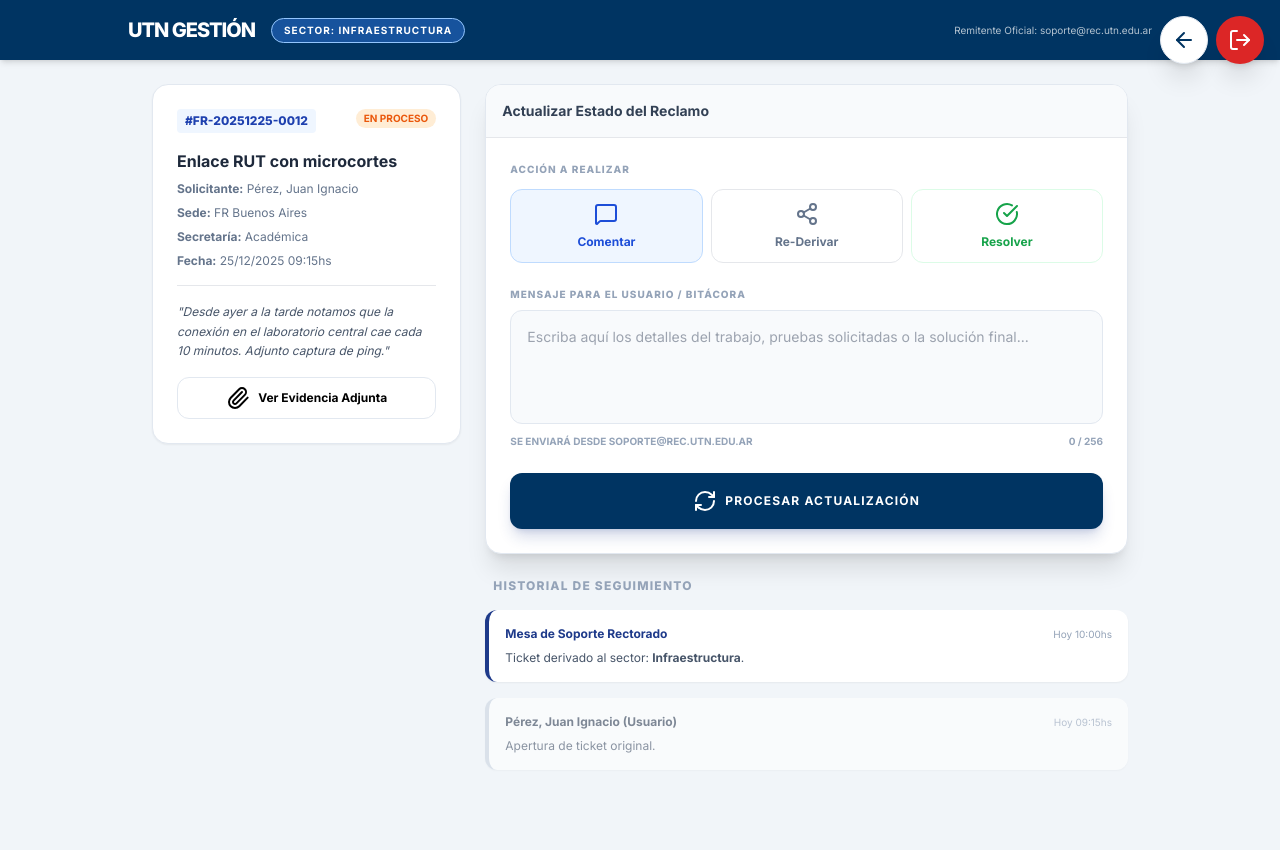
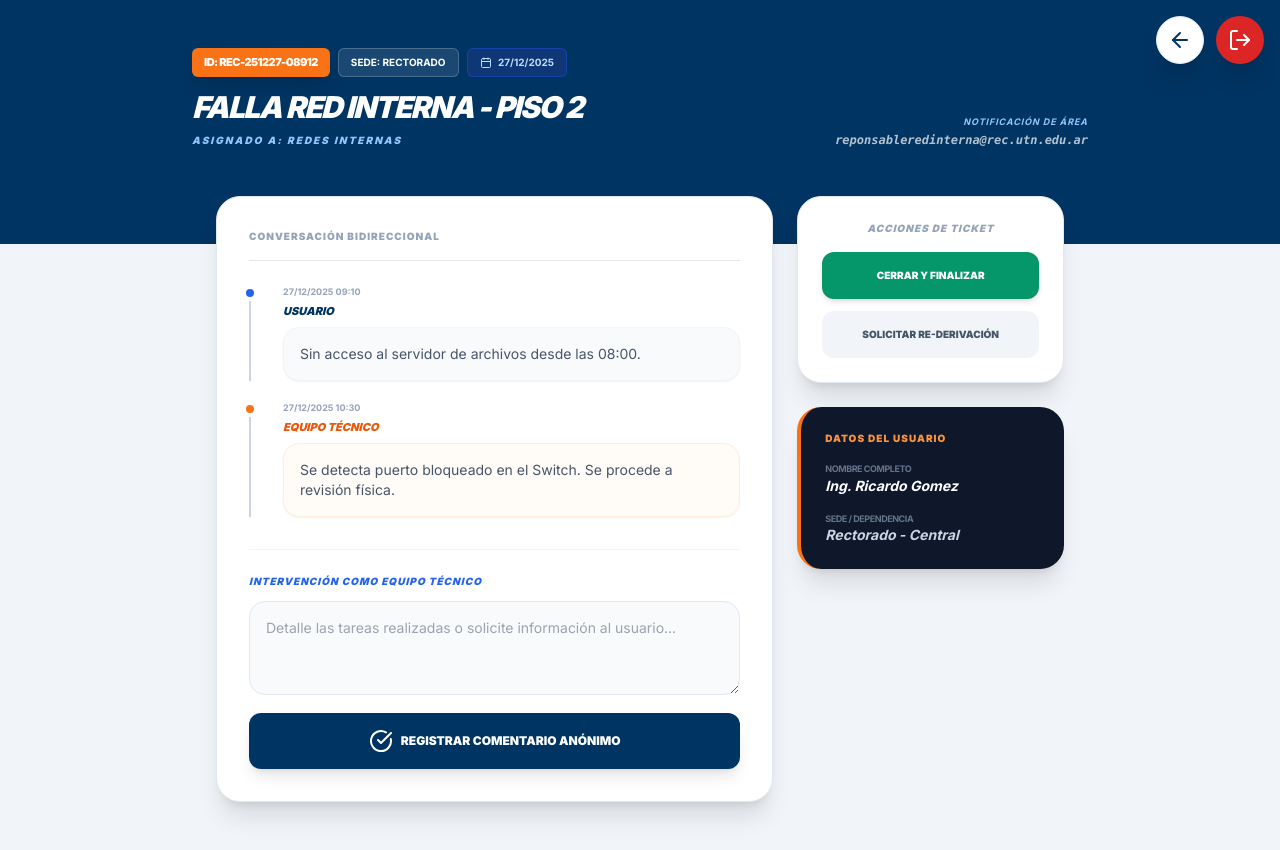
Before and after one commit to gfernandez-tic/soporte.tic, a plain HTML site: page tratamiento.html in a window 1280 px wide. Before the commit the page ends 800 px from the top, so only its background shows below. Drawn offline with nearby package versions, Linux system fonts and the light colour scheme.

Commit message:
Add files via upload

```diff
--- a/tratamiento.html
+++ b/tratamiento.html
@@ -3,190 +3,164 @@
 <head>
     <meta charset="UTF-8">
     <meta name="viewport" content="width=device-width, initial-scale=1.0">
-    <title>Gestión de Ticket - UTN TIC</title>
+    <title>Gestión Técnica - Soporte UTN</title>
     <script src="https://cdn.tailwindcss.com"></script>
     <script src="https://unpkg.com/lucide@latest"></script>
     <style>
-        @import url('https://fonts.googleapis.com/css2?family=Inter:wght@400;600;700;800&display=swap');
-        body { font-family: 'Inter', sans-serif; }
+        @import url('https://fonts.googleapis.com/css2?family=Inter:wght@400;700;900&display=swap');
+        body { font-family: 'Inter', sans-serif; background-color: #f1f5f9; }
+        .timeline-item { position: relative; padding-left: 32px; border-left: 2px solid #cbd5e1; margin-bottom: 20px; }
+        .timeline-dot { position: absolute; left: -9px; top: 0; width: 16px; height: 16px; border-radius: 50%; border: 4px solid white; }
     </style>
 </head>
-<body class="bg-slate-100 min-h-screen">
-<div class="fixed top-4 right-4 flex gap-2 z-50">
-    <button onclick="volverDashboard()" class="w-12 h-12 bg-white text-[#003462] rounded-full shadow-xl flex items-center justify-center hover:bg-slate-100 transition-all border border-slate-200" title="Volver al Dashboard">
+<body class="min-h-screen pb-12">
+
+    <div class="fixed top-4 right-4 flex gap-3 z-50">
+        <button onclick="window.history.back()" class="w-12 h-12 bg-white text-[#003462] rounded-full shadow-xl flex items-center justify-center border border-slate-200 hover:bg-slate-50 transition-all">
             <i data-lucide="arrow-left"></i>
         </button>
-
-    <a href="index.html" class="w-12 h-12 bg-red-600 text-white rounded-full shadow-xl flex items-center justify-center hover:bg-red-700 transition-all" title="Cerrar Sesión">
+        <a href="index.html" class="w-12 h-12 bg-red-600 text-white rounded-full shadow-xl flex items-center justify-center hover:bg-red-700 transition-all">
             <i data-lucide="log-out"></i>
         </a>
     </div>
 
-<script>
-    function volverDashboard() {
-        // Detecta el rol actual de la URL para no perderlo al volver
-        const params = new URLSearchParams(window.location.search);
-        const role = params.get('role') || params.get('user'); // Soporta ambos nombres de parámetro
-
-        if (role) {
-            window.location.href = "dashboard.html?role=" + role;
-        } else {
-            // Si por alguna razón no hay rol, vuelve al dashboard limpio o al login
-            window.location.href = "dashboard.html";
-        }
-    }
-    // Asegurar que los iconos se carguen
-    if (typeof lucide !== 'undefined') {
-        lucide.createIcons();
-    }
-</script>
-
-    <nav class="bg-[#003462] p-4 text-white shadow-md">
-        <div class="max-w-5xl mx-auto flex justify-between items-center">
-            <div class="flex items-center gap-4">
-                <h1 class="font-black text-xl tracking-tighter uppercase">UTN Gestión</h1>
-                <span class="bg-blue-500/40 text-[10px] px-3 py-1 rounded-full border border-blue-300 font-bold uppercase tracking-widest">Sector: Infraestructura</span>
+    <header class="bg-[#003462] text-white pt-12 pb-24 px-6">
+        <div class="max-w-4xl mx-auto flex flex-col md:flex-row md:items-end justify-between gap-6">
+            <div>
+                <div class="flex flex-wrap items-center gap-2 mb-3">
+                    <span class="bg-orange-500 text-white text-[11px] font-black px-3 py-1.5 rounded-md tracking-tighter uppercase shadow-lg">
+                        ID: <span id="tkt-full-id">REC-251227-08912</span>
+                    </span>
+                    <span class="bg-white/10 text-white text-[10px] font-bold px-3 py-1.5 rounded-md border border-white/20 uppercase">
+                        Sede: <span id="tkt-origin">Rectorado</span>
+                    </span>
+                    <span class="bg-blue-900/50 text-blue-200 text-[10px] font-bold px-3 py-1.5 rounded-md border border-blue-700/50 uppercase">
+                        <i data-lucide="calendar" class="inline w-3 h-3 mr-1"></i> <span id="tkt-date-display">27/12/2025</span>
+                    </span>
                 </div>
-            <div class="text-right text-[10px] opacity-70">
-                Remitente Oficial: soporte@rec.utn.edu.ar
+                <h1 id="tkt-title" class="text-3xl font-black uppercase tracking-tighter italic">Falla Red Interna - Piso 2</h1>
+                <p id="tkt-area" class="text-blue-300 text-[10px] font-black uppercase tracking-[0.2em] mt-2 italic">Asignado a: Redes Internas</p>
+            </div>
+            <div class="text-right hidden md:block">
+                <p class="text-[9px] font-bold text-blue-300 uppercase tracking-widest mb-1 italic">Notificación de Área</p>
+                <p id="area-email" class="text-white font-mono text-xs font-bold opacity-70 italic">reponsableredinterna@rec.utn.edu.ar</p>
             </div>
         </div>
-    </nav>
+    </header>
 
-    <main class="max-w-5xl mx-auto p-6 grid grid-cols-1 lg:grid-cols-3 gap-6">
+    <main class="max-w-4xl mx-auto px-6 -mt-12">
+        <div class="grid grid-cols-1 lg:grid-cols-3 gap-6">
 
-        <div class="lg:col-span-1 space-y-4">
-            <div class="bg-white p-6 rounded-2xl shadow-sm border border-slate-200">
-                <div class="flex justify-between items-start mb-4">
-                    <span class="text-xs font-black text-blue-800 bg-blue-50 px-2 py-1 rounded">#FR-20251225-0012</span>
-                    <span class="text-[10px] bg-orange-100 text-orange-600 px-2 py-0.5 rounded-full font-bold uppercase">En Proceso</span>
+            <div class="lg:col-span-2">
+                <div class="bg-white rounded-3xl p-8 shadow-xl border border-slate-200">
+                    <h3 class="text-[10px] font-black text-slate-400 uppercase mb-6 tracking-widest border-b pb-4">Conversación Bidireccional</h3>
+
+                    <div id="timeline-container"></div>
+
+                    <div class="mt-8 pt-6 border-t border-slate-100">
+                        <div class="flex items-center gap-2 mb-3">
+                            <span class="text-[10px] font-black text-blue-600 uppercase tracking-widest italic">Intervención como EQUIPO TÉCNICO</span>
                         </div>
-                <h2 class="font-bold text-slate-800 mb-2">Enlace RUT con microcortes</h2>
-                <div class="text-xs text-slate-500 space-y-2">
-                    <p><strong>Solicitante:</strong> Pérez, Juan Ignacio</p>
-                    <p><strong>Sede:</strong> FR Buenos Aires</p>
-                    <p><strong>Secretaría:</strong> Académica</p>
-                    <p><strong>Fecha:</strong> 25/12/2025 09:15hs</p>
-                </div>
-                <hr class="my-4">
-                <p class="text-xs text-slate-600 leading-relaxed italic">
-                    "Desde ayer a la tarde notamos que la conexión en el laboratorio central cae cada 10 minutos. Adjunto captura de ping."
-                </p>
-                <button class="mt-4 w-full flex items-center justify-center gap-2 py-2 border border-slate-200 rounded-xl text-xs font-bold hover:bg-slate-50 transition">
-                    <i data-lucide="paperclip" size="14"></i> Ver Evidencia Adjunta
+                        <textarea id="reply-box" rows="3" class="w-full p-4 rounded-2xl bg-slate-50 border border-slate-200 focus:ring-2 focus:ring-[#003462] outline-none text-sm mb-3" placeholder="Detalle las tareas realizadas o solicite información al usuario..."></textarea>
+                        <button onclick="enviarIntervencion()" class="w-full bg-[#003462] text-white font-black py-4 rounded-xl text-xs uppercase hover:bg-slate-800 shadow-lg transition-all flex items-center justify-center gap-2">
+                            <i data-lucide="check-circle" size="16"></i> Registrar Comentario Anónimo
                         </button>
                     </div>
                 </div>
-
-        <div class="lg:col-span-2 space-y-6">
-
-            <div class="bg-white rounded-2xl shadow-xl border border-slate-200 overflow-hidden">
-                <div class="bg-slate-50 p-4 border-b">
-                    <h3 class="text-sm font-bold text-slate-700">Actualizar Estado del Reclamo</h3>
             </div>
 
-                <div class="p-6">
-                    <form id="actionForm" class="space-y-6">
-                        <div>
-                            <label class="block text-[10px] font-black text-slate-400 uppercase tracking-widest mb-3">Acción a realizar</label>
-                            <div class="grid grid-cols-3 gap-2">
-                                <button type="button" onclick="setAction('comment')" class="action-btn p-3 border rounded-xl text-xs font-bold flex flex-col items-center gap-2 hover:bg-slate-50 border-blue-200 bg-blue-50 text-blue-700">
-                                    <i data-lucide="message-square"></i> Comentar
+            <div class="space-y-6">
+                <div class="bg-white rounded-3xl p-6 shadow-xl border border-slate-200">
+                    <h3 class="text-[10px] font-black text-slate-400 uppercase mb-4 tracking-widest italic text-center">Acciones de Ticket</h3>
+                    <button class="w-full py-4 bg-emerald-600 text-white rounded-xl font-black text-[10px] uppercase hover:bg-emerald-700 transition-all shadow-md mb-3">
+                        Cerrar y Finalizar
                     </button>
-                                <button type="button" onclick="setAction('derive')" class="action-btn p-3 border rounded-xl text-xs font-bold flex flex-col items-center gap-2 hover:bg-slate-50 text-slate-500">
-                                    <i data-lucide="share-2"></i> Re-Derivar
-                                </button>
-                                <button type="button" onclick="setAction('close')" class="action-btn p-3 border rounded-xl text-xs font-bold flex flex-col items-center gap-2 hover:bg-green-50 text-green-600 border-green-100">
-                                    <i data-lucide="check-circle"></i> Resolver
+                    <button class="w-full py-4 bg-slate-100 text-slate-600 rounded-xl font-black text-[10px] uppercase hover:bg-slate-200 transition-all">
+                        Solicitar Re-derivación
                     </button>
                 </div>
+
+                <div class="bg-[#0f172a] rounded-3xl p-6 shadow-xl text-white border-l-4 border-orange-500">
+                    <h3 class="text-[10px] font-black text-orange-400 uppercase mb-4 tracking-widest">Datos del Usuario</h3>
+                    <div class="space-y-4">
+                        <div>
+                            <p class="text-[9px] text-slate-500 uppercase font-bold tracking-tighter">Nombre Completo</p>
+                            <p id="user-name" class="text-sm font-bold italic">Ing. Ricardo Gomez</p>
                         </div>
-
-                        <div id="derivationSelect" class="hidden animate-fade-in">
-                            <label class="block text-[10px] font-black text-slate-400 uppercase tracking-widest mb-2">Derivar a otro sector</label>
-                            <select class="w-full p-3 bg-slate-50 border border-slate-200 rounded-xl text-sm outline-none focus:ring-2 focus:ring-blue-600">
-                                <option>Infraestructura</option>
-                                <option>Telefonía</option>
-                                <option>SYSACAD/SYSADMIN</option>
-                                <option>DASUTEN</option>
-                                <option>Equipamiento usuario</option>
-                            </select>
-                        </div>
-
                         <div>
-                            <label class="block text-[10px] font-black text-slate-400 uppercase tracking-widest mb-2">Mensaje para el usuario / Bitácora</label>
-                            <textarea id="msgArea" rows="4" maxlength="256" required class="w-full p-4 bg-slate-50 border border-slate-200 rounded-xl text-sm outline-none focus:ring-2 focus:ring-blue-600 resize-none" placeholder="Escriba aquí los detalles del trabajo, pruebas solicitadas o la solución final..."></textarea>
-                            <div class="flex justify-between mt-1 text-[10px] font-bold">
-                                <span class="text-slate-400 uppercase">Se enviará desde soporte@rec.utn.edu.ar</span>
-                                <span id="charCount" class="text-slate-400">0 / 256</span>
+                            <p class="text-[9px] text-slate-500 uppercase font-bold tracking-tighter">Sede / Dependencia</p>
+                            <p id="user-sede" class="text-sm font-bold italic text-slate-300">Rectorado - Central</p>
                         </div>
                     </div>
-
-                        <button type="submit" class="w-full bg-[#003462] text-white font-bold py-4 rounded-xl hover:bg-blue-900 transition-all flex items-center justify-center gap-2 uppercase tracking-widest text-xs shadow-lg shadow-blue-900/20">
-                            <i data-lucide="refresh-cw" size="16"></i> Procesar Actualización
-                        </button>
-                    </form>
-                </div>
-            </div>
-
-            <div class="space-y-4">
-                <h4 class="text-xs font-black text-slate-400 uppercase tracking-widest px-2">Historial de Seguimiento</h4>
-
-                <div class="bg-white p-4 rounded-xl border-l-4 border-blue-900 shadow-sm text-xs">
-                    <div class="flex justify-between mb-2">
-                        <span class="font-bold text-blue-900">Mesa de Soporte Rectorado</span>
-                        <span class="text-[10px] text-slate-400">Hoy 10:00hs</span>
-                    </div>
-                    <p class="text-slate-600">Ticket derivado al sector: <strong>Infraestructura</strong>.</p>
-                </div>
-
-                <div class="bg-white p-4 rounded-xl border-l-4 border-slate-300 shadow-sm text-xs opacity-60">
-                    <div class="flex justify-between mb-2">
-                        <span class="font-bold text-slate-700">Pérez, Juan Ignacio (Usuario)</span>
-                        <span class="text-[10px] text-slate-400">Hoy 09:15hs</span>
-                    </div>
-                    <p class="text-slate-600">Apertura de ticket original.</p>
                 </div>
             </div>
         </div>
     </main>
 
     <script>
+        // DATOS CON FORMATO AAMMDD (Ej: 251227 para 27 de Dic de 2025)
+        const baseDeDatos = {
+            "REC-251227-08912": {
+                origen: "REC",
+                fechaAAMMDD: "251227",
+                fechaLegible: "27/12/2025",
+                titulo: "Falla Red Interna - Piso 2",
+                area: "Redes Internas",
+                email: "reponsableredinterna@rec.utn.edu.ar",
+                usuario: "Ing. Ricardo Gomez",
+                sede_detalle: "Rectorado - Central",
+                pasos: [
+                    { fecha: "27/12/2025 09:10", autor: "USUARIO", msg: "Sin acceso al servidor de archivos desde las 08:00.", color: "bg-blue-600" },
+                    { fecha: "27/12/2025 10:30", autor: "EQUIPO TÉCNICO", msg: "Se detecta puerto bloqueado en el Switch. Se procede a revisión física.", color: "bg-orange-500" }
+                ]
+            }
+        };
+
+        const tktId = "REC-251227-08912";
+        const tkt = baseDeDatos[tktId];
+
+        // Llenado de UI
+        document.getElementById('tkt-full-id').innerText = tktId;
+        document.getElementById('tkt-origin').innerText = "Rectorado";
+        document.getElementById('tkt-date-display').innerText = tkt.fechaLegible;
+        document.getElementById('tkt-title').innerText = tkt.titulo;
+        document.getElementById('tkt-area').innerText = "Asignado a: " + tkt.area;
+        document.getElementById('area-email').innerText = tkt.email;
+        document.getElementById('user-name').innerText = tkt.usuario;
+        document.getElementById('user-sede').innerText = tkt.sede_detalle;
+
+        function render() {
+            const container = document.getElementById('timeline-container');
+            container.innerHTML = "";
+            tkt.pasos.forEach(p => {
+                const isTech = p.autor === "EQUIPO TÉCNICO";
+                container.innerHTML += `
+                    <div class="timeline-item">
+                        <div class="timeline-dot ${isTech ? 'bg-orange-500' : 'bg-blue-600'}"></div>
+                        <div class="text-[9px] font-bold text-slate-400 uppercase mb-1">${p.fecha}</div>
+                        <div class="text-[11px] font-black ${isTech ? 'text-orange-600' : 'text-[#003462]'} mb-2 uppercase italic">${p.autor}</div>
+                        <div class="text-sm ${isTech ? 'bg-orange-50/50 border-orange-100' : 'bg-slate-50 border-slate-100'} p-4 rounded-2xl border shadow-sm text-slate-600 font-medium">${p.msg}</div>
+                    </div>
+                `;
+            });
             lucide.createIcons();
-
-        // Lógica de UI
-        function setAction(type) {
-            const btns = document.querySelectorAll('.action-btn');
-            const derivationDiv = document.getElementById('derivationSelect');
-            const msgArea = document.getElementById('msgArea');
-
-            // Resetear estilos de botones
-            btns.forEach(b => b.classList.remove('bg-blue-50', 'border-blue-200', 'text-blue-700', 'border-green-100', 'bg-green-50'));
-
-            // Mostrar/Ocultar select de derivación
-            derivationDiv.classList.add('hidden');
-
-            if(type === 'comment') {
-                msgArea.placeholder = "Solicitar más información o reportar avances...";
-            } else if(type === 'derive') {
-                derivationDiv.classList.remove('hidden');
-                msgArea.placeholder = "Motivo de la re-derivación...";
-            } else if(type === 'close') {
-                msgArea.placeholder = "Describa la solución técnica aplicada para cerrar el ticket...";
-            }
         }
 
-        // Contador de caracteres
-        const textarea = document.getElementById('msgArea');
-        const count = document.getElementById('charCount');
-        textarea.addEventListener('input', () => {
-            count.textContent = `${textarea.value.length} / 256`;
+        function enviarIntervencion() {
+            const txt = document.getElementById('reply-box');
+            if(txt.value.trim() === "") return;
+            tkt.pasos.push({
+                fecha: "27/12/2025 " + new Date().toLocaleTimeString([], {hour: '2-digit', minute:'2-digit'}),
+                autor: "EQUIPO TÉCNICO",
+                msg: txt.value,
+                color: "bg-orange-500"
             });
+            txt.value = "";
+            render();
+            alert("Intervención anónima registrada. El usuario recibirá la notificación correspondiente.");
+        }
 
-        document.getElementById('actionForm').addEventListener('submit', (e) => {
-            e.preventDefault();
-            alert("Acción procesada. Se ha enviado el correo oficial desde soporte@rec.utn.edu.ar");
-        });
+        render();
     </script>
 </body>
 </html>
```
Also changed, not shown: detalle_ticket.html (+52 -42 lines), 2 other files. Lines whose indentation alone changed are shown as unchanged.
